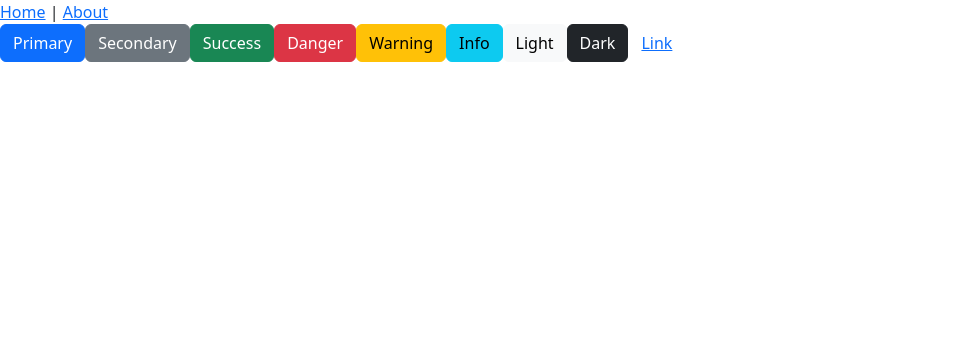
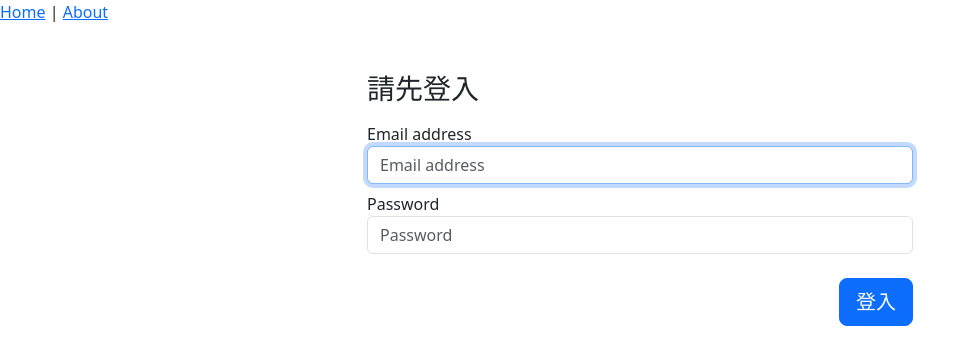
Before and after one commit to Mordecai119513/Vue-Project, a Vue app: page /#/LoginPage in a window 1280 px wide. Shown: the top 364 px of the page, without its empty margins (0-980 px from the left). Built offline with nearby package versions, Linux system fonts and the light colour scheme.

Commit message:
feat: 完成登入功能

```diff
--- a/package.json
+++ b/package.json
@@ -8,9 +8,11 @@
     "lint": "vue-cli-service lint"
   },
   "dependencies": {
+    "axios": "^1.7.9",
     "bootstrap": "^5.3.3",
     "core-js": "^3.8.3",
     "vue": "^3.2.13",
+    "vue-axios": "^3.5.2",
     "vue-router": "^4.0.3"
   },
   "devDependencies": {
--- a/src/App.vue
+++ b/src/App.vue
@@ -3,16 +3,6 @@
     <router-link to="/">Home</router-link> |
     <router-link to="/about">About</router-link>
   </nav>
-  <button type="button" class="btn btn-primary">Primary</button>
-  <button type="button" class="btn btn-secondary">Secondary</button>
-  <button type="button" class="btn btn-success">Success</button>
-  <button type="button" class="btn btn-danger">Danger</button>
-  <button type="button" class="btn btn-warning">Warning</button>
-  <button type="button" class="btn btn-info">Info</button>
-  <button type="button" class="btn btn-light">Light</button>
-  <button type="button" class="btn btn-dark">Dark</button>
-
-  <button type="button" class="btn btn-link">Link</button>
   <router-view/>
 </template>
 
--- /dev/null
+++ b/src/views/DashBoard.vue
@@ -0,0 +1,20 @@
+<template>
+    DashBoard
+</template>
+
+<script>
+export default {
+  created () {
+    const token = document.cookie.replace(/(?:(?:^|.*;\s*)hexToken\s*=\s*([^;]*).*$)|^.*$/, '$1')
+    console.log(token)
+    this.$http.defaults.headers.common.Authorization = token
+    const api = `${process.env.VUE_APP_API}api/user/check`
+    this.$http.post(api, this.user).then((res) => {
+      console.log(res)
+      if (!res.data.success) {
+        this.$router.push('LoginPage')
+      }
+    })
+  }
+}
+</script>
--- /dev/null
+++ b/src/views/LoginPage.vue.vue
@@ -0,0 +1,62 @@
+<template>
+    <div class="container mt-5">
+      <form class="row justify-content-center"
+        @submit.prevent="signIn">
+        <div class="col-md-6">
+          <h1 class="h3 mb-3 font-weight-normal">請先登入</h1>
+          <div class="mb-2">
+            <label for="inputEmail" class="sr-only">Email address</label>
+            <input
+              type="email"
+              id="inputEmail"
+              class="form-control"
+              placeholder="Email address"
+              required
+              autofocus
+              v-model="user.username"
+            />
+          </div>
+          <div class="mb-2">
+            <label for="inputPassword" class="sr-only">Password</label>
+            <input
+              type="password"
+              id="inputPassword"
+              class="form-control"
+              placeholder="Password"
+              required
+              v-model="user.password"
+            />
+          </div>
+          <div class="text-end mt-4">
+            <button class="btn btn-lg btn-primary btn-block" type="submit">登入</button>
+          </div>
+        </div>
+      </form>
+    </div>
+  </template>
+<script>
+export default {
+  data () {
+    return {
+      user: {
+        username: '',
+        password: ''
+      }
+    }
+  },
+  methods: {
+    signIn () {
+      const api = `${process.env.VUE_APP_API}admin/signin`
+      this.$http.post(api, this.user)
+        .then((res) => {
+          if (res.data.success) {
+            const { token, expired } = res.data
+            // console.log(token, expired)
+            document.cookie = `hexToken=${token}; expires=${new Date(expired)}`
+            this.$router.push('/DashBoard')
+          }
+        })
+    }
+  }
+}
+</script>
```
Also changed, not shown: src/main.js (+6 -1 lines), src/router/index.js (+10 -1 lines), 1 other file (tests, documents, lock files or other folders).
